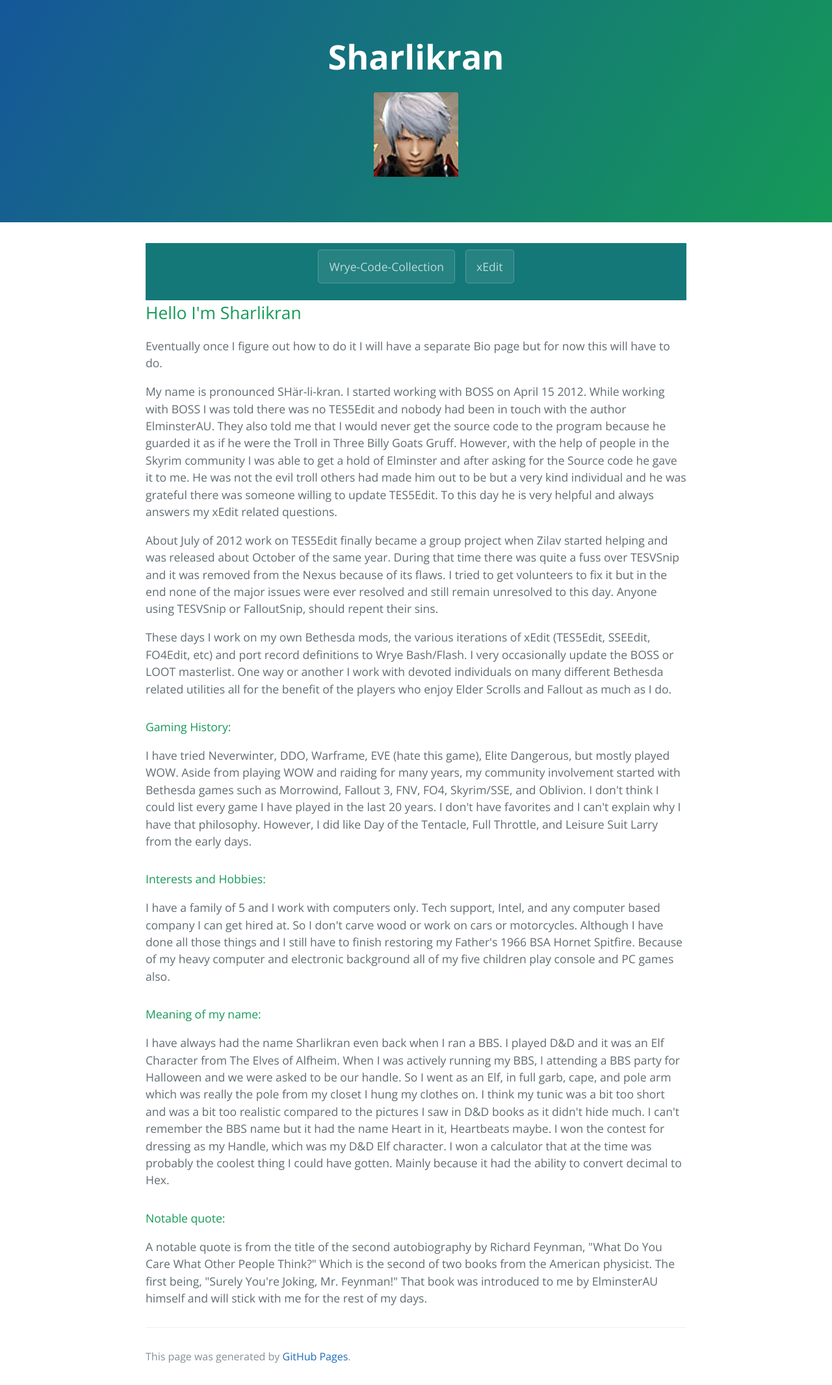
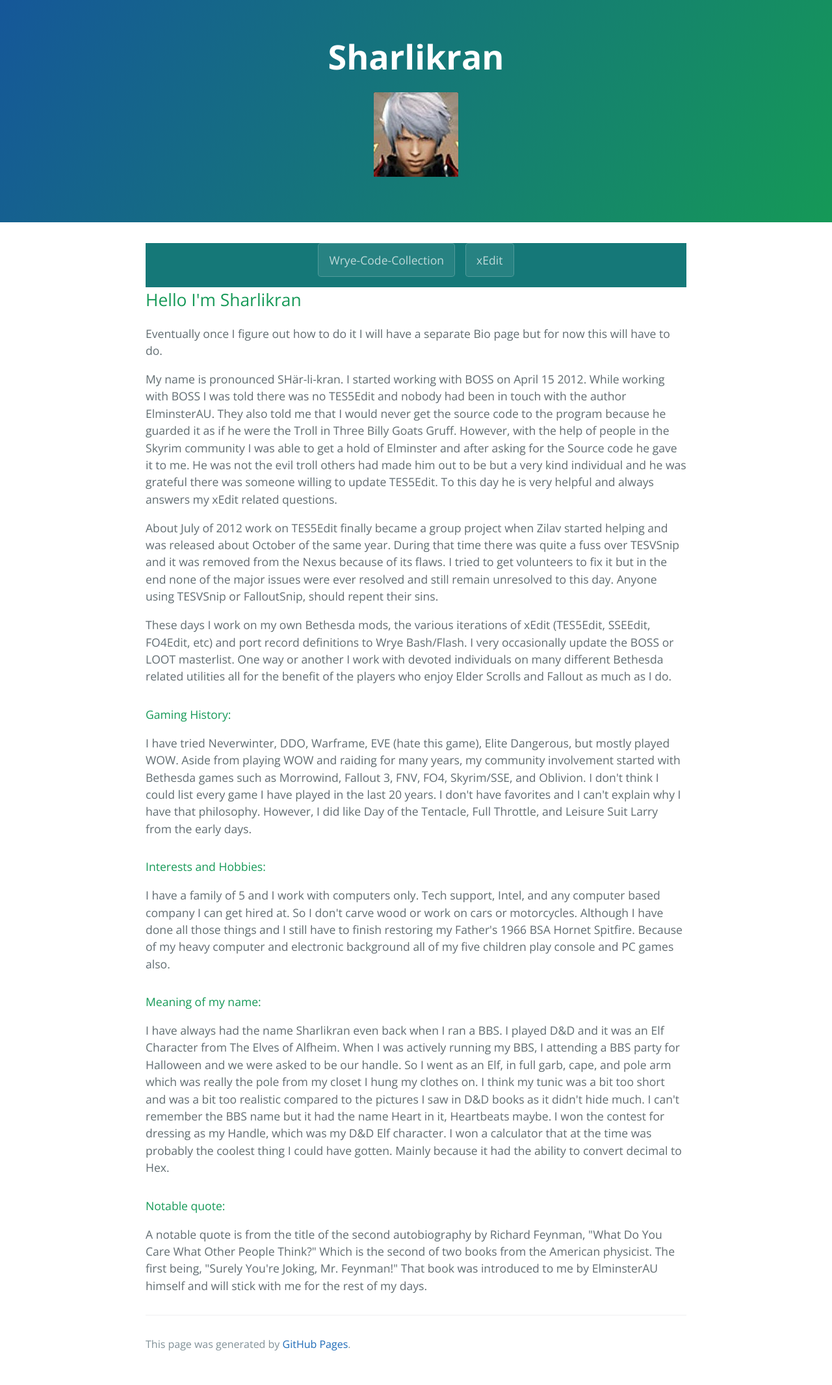
Before and after one commit to Sharlikran/sharlikran.github.io, a Jekyll site: the page built from index.html, in a window 1280 px wide. Shown: the whole page at 65% size. Built offline with Jekyll 4.4.1, drawn with Linux system fonts in a browser that asks for light colours; the repository's description, which GitHub fills in, is left out.

Commit message:
Set it as a a btngroup btngroup

```diff
--- a/_sass/jekyll-theme-cayman.scss
+++ b/_sass/jekyll-theme-cayman.scss
@@ -86,9 +86,8 @@
   }
 }
 
-#links {
+.btngroup {
   background-color: #157878;
-  padding: 0.6rem;
   display: flex;
   justify-content: center;
 }
--- a/index.html
+++ b/index.html
@@ -2,7 +2,7 @@
 layout: default
 title: Hello I'm Sharlikran
 ---
-<div id="links">
+<div id="links" class="btngroup">
 <a href="https://wrye-code-collection.github.io/" class="btn">Wrye-Code-Collection</a>
 <a href="https://tes5edit.github.io/" class="btn">xEdit</a>
 </div>
```
